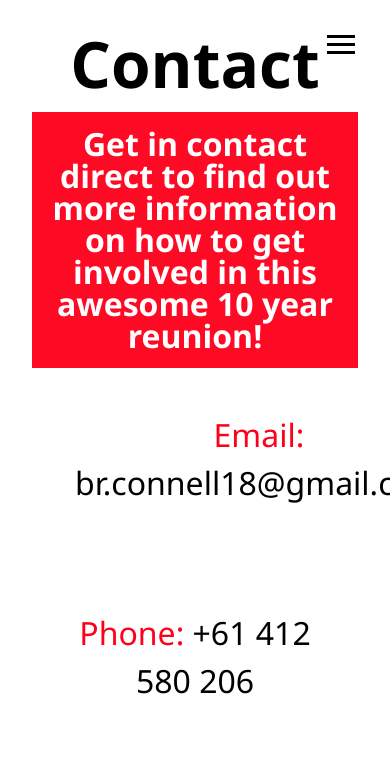
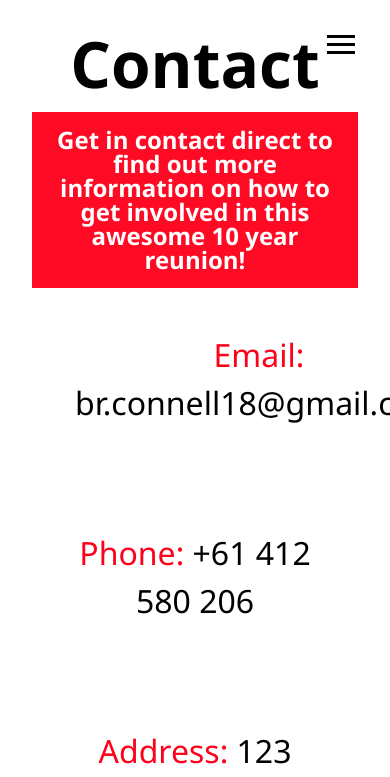
Before and after one commit to beatsbybre/morningsidepanthers2009, a website: page dist/contact.html in a window 390 px wide. Shown: the top 777 px of the page. Drawn offline with Linux system fonts and the light colour scheme.

Commit message:
font update - dif to launch

```diff
--- a/scss/_mobile.scss
+++ b/scss/_mobile.scss
@@ -86,9 +86,9 @@
 
     .sm-heading {
       line-height: 1;
-      margin-bottom: 1rem;
+      margin-bottom: 0.2rem;
       text-align: center;
-      font-size: 2.5rem;
+      font-size: 2rem;
     }
 
     .justifiedText {
@@ -164,9 +164,9 @@
     }
     .sm-heading {
       line-height: 1;
-      margin-bottom: 1rem;
+      margin-bottom: 0.1rem;
       text-align: center;
-      font-size: 2rem;
+      font-size: 1.5rem;
     }
 
     .justifiedText {
```
Also changed, not shown: dist/css/main.css.
